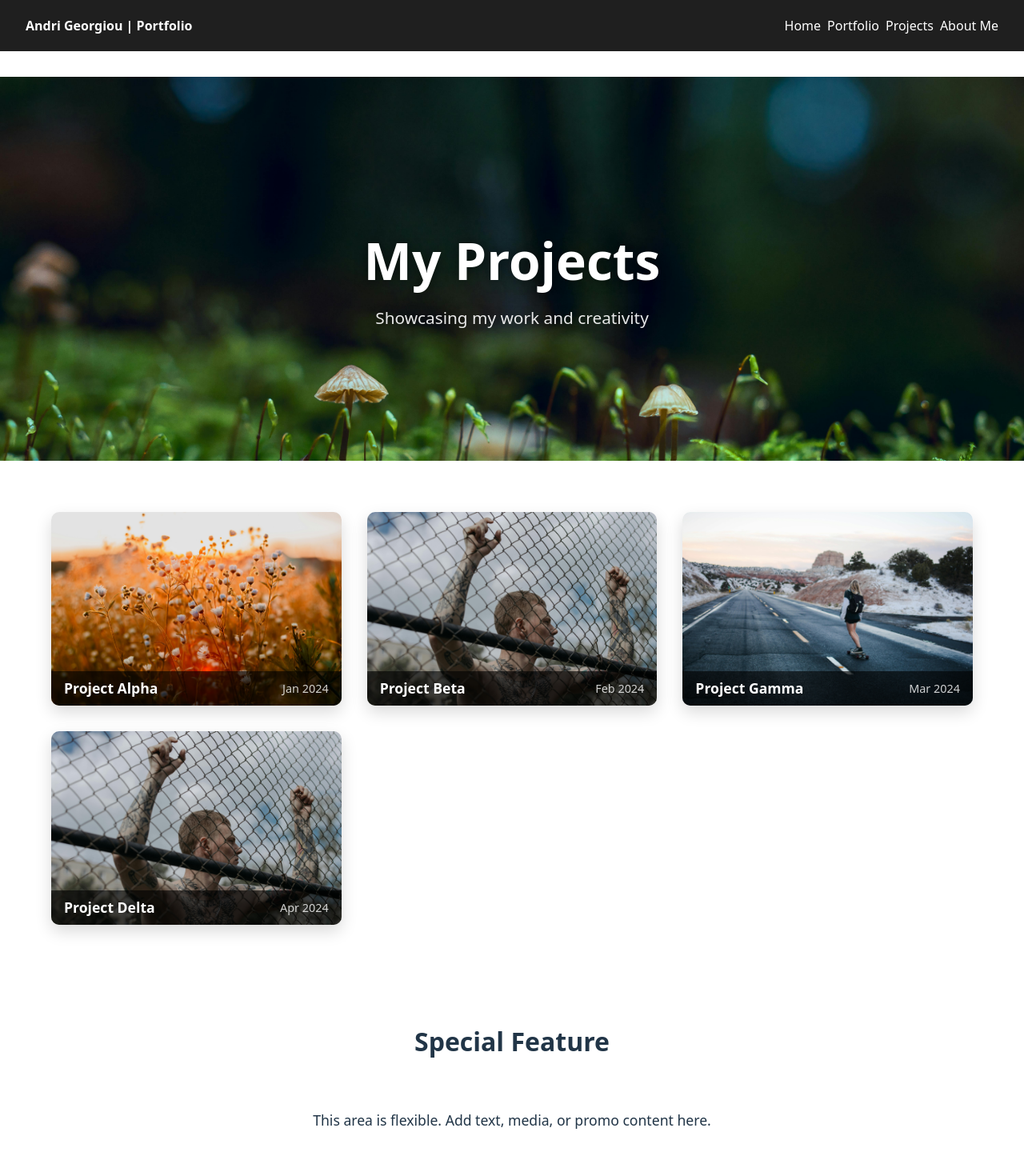
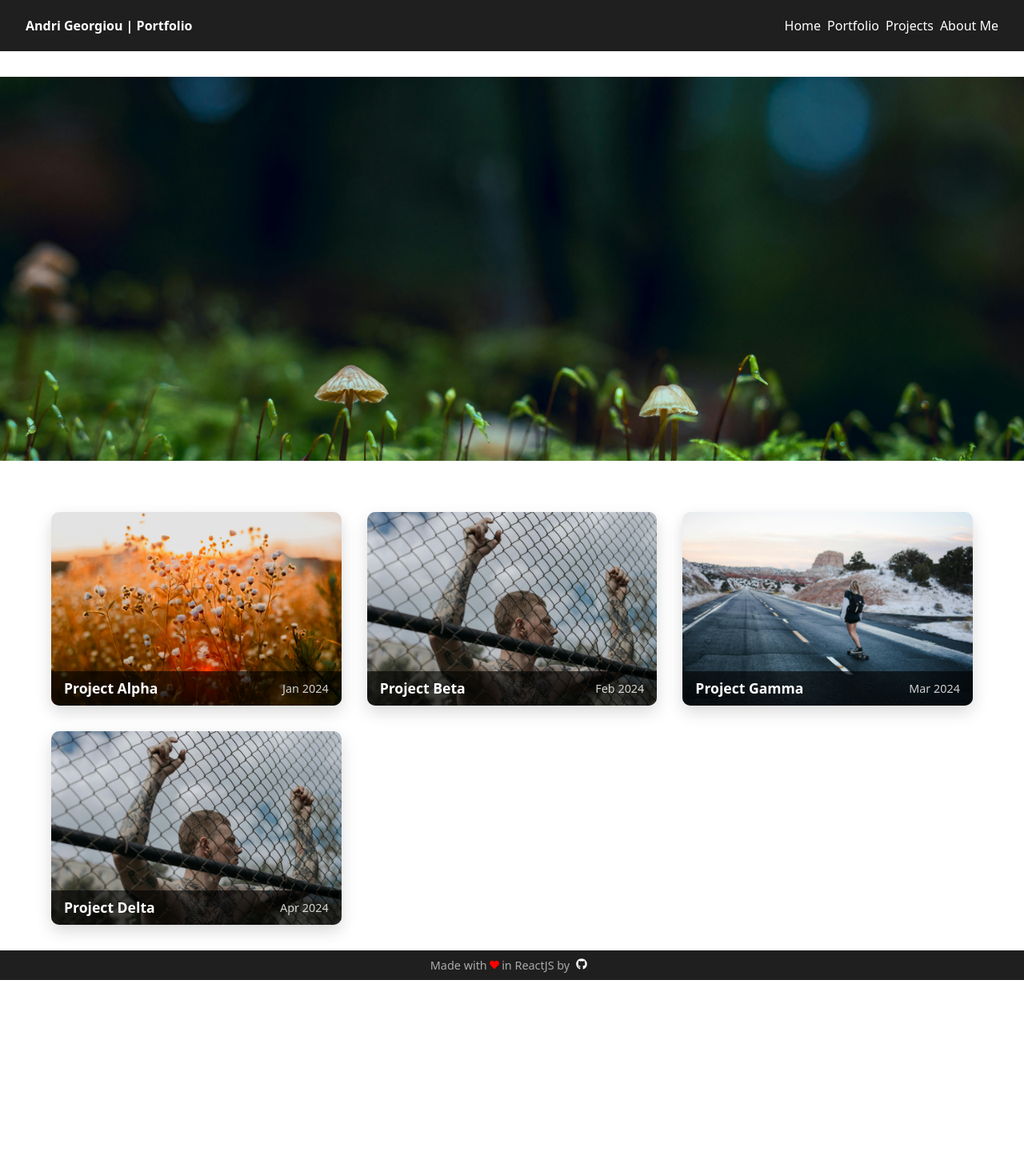
Before and after one commit to VictorySpecificationII/flowersbythebed-photography, a React (Vite) app: page /projects in a window 1280 px wide. Shown: the top 1470 px of the page at 80% size. After the commit the page ends 1225 px from the top, so only its background shows below. Built offline with nearby package versions, Linux system fonts and the light colour scheme.

Commit message:
removed feature section and h1 on top of projects

```diff
--- a/src/modules/Projects.jsx
+++ b/src/modules/Projects.jsx
@@ -41,10 +41,6 @@ export default function ProjectsSection() {
         className="projects-parallax-section"
         style={{ backgroundImage: `url(${ParallaxBg})` }}
       >
-        <div className="projects-parallax-content">
-          <h1>My Projects</h1>
-          <p>Showcasing my work and creativity</p>
-        </div>
       </section>
 
       {/* Project Grid */}
@@ -64,11 +60,6 @@ export default function ProjectsSection() {
         ))}
       </div>
 
-      {/* Custom Section */}
-      <section className="custom-section">
-        <h2>Special Feature</h2>
-        <p>This area is flexible. Add text, media, or promo content here.</p>
-      </section>
 
       {/* Gallery Popup */}
       {selectedProject && (
```
